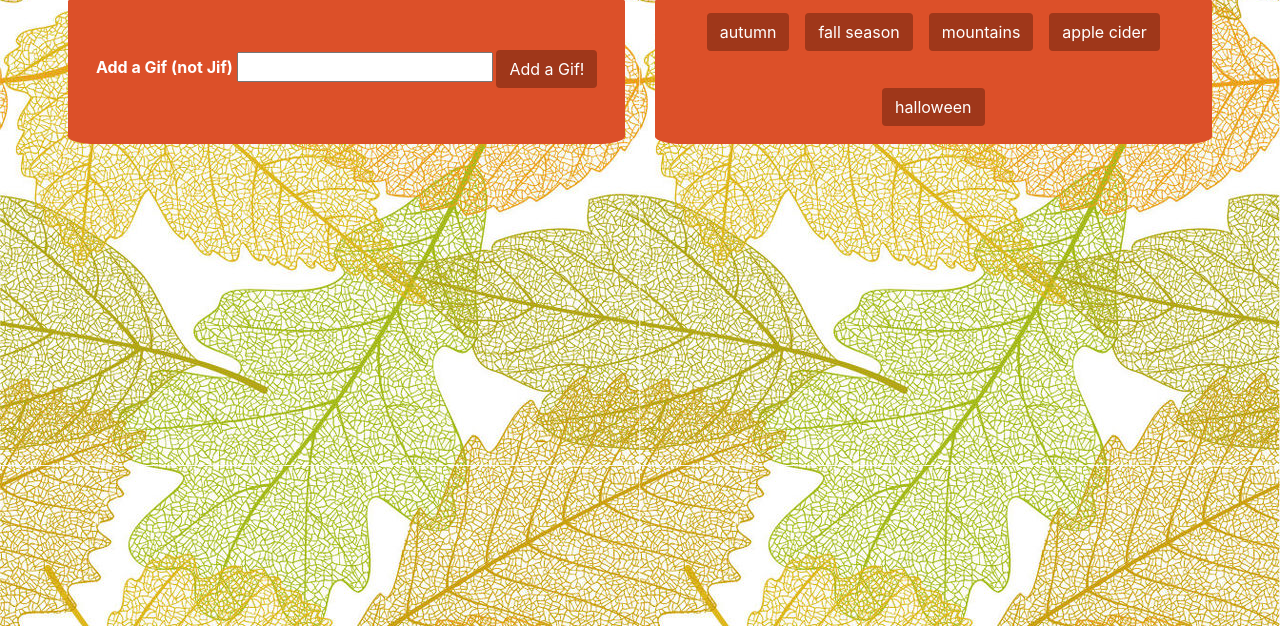
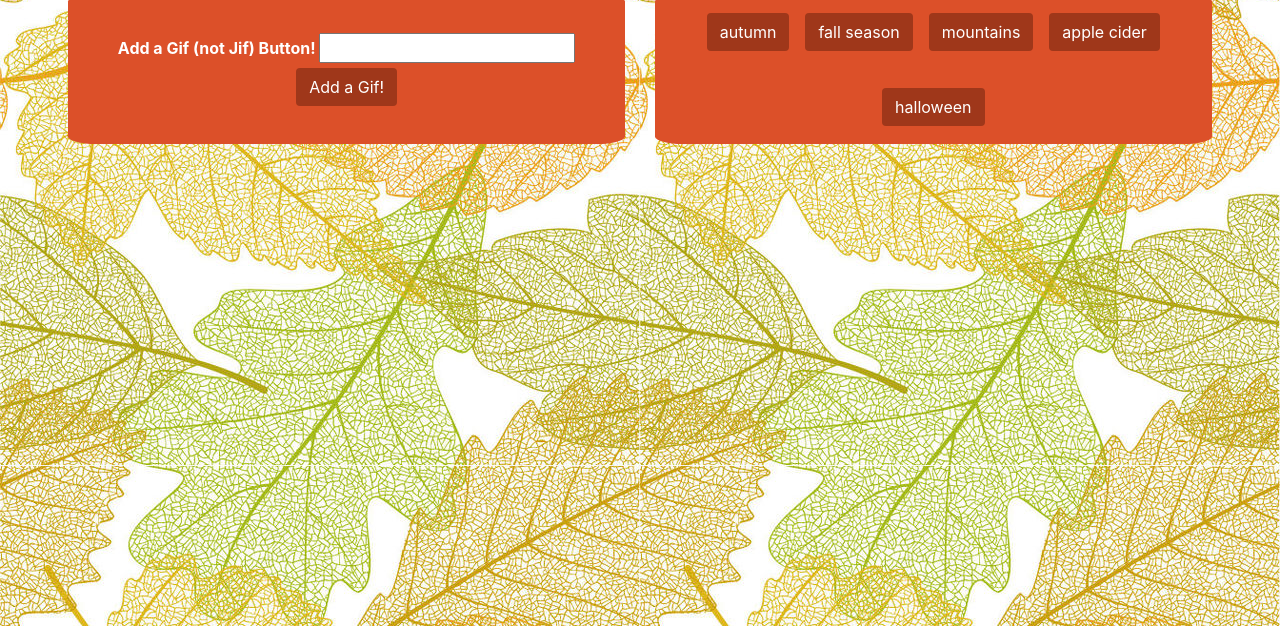
Before and after one commit to btdrizzle/GifsNotJifs, a plain HTML site: page index.html in a window 1280 px wide. Shown: the part 174-800 px from the top of the page. Drawn offline with nearby package versions, Linux system fonts and the light colour scheme.

Commit message:
final update

```diff
--- a/assets/javascript/gif.js
+++ b/assets/javascript/gif.js
@@ -27,11 +27,9 @@ function displayThoseGifs() {
     var giffy = $.get(queryUrl);
     var gifNum = parseInt($(this).attr('data-gifSet'));
     giffy.done(function (response) {
-        console.log(response.data);
-        console.log(gifNum);
         for(i = gifNum;i < (gifNum + 10);i++) {
 
-            console.log(response.data[i]);
+
             var newDiv = $('<div>');
             var newImg = $('<img>');
             var newP = $('<p>');
--- a/index.html
+++ b/index.html
@@ -25,7 +25,7 @@
             <div class="col-md-6">
                 <div id="make-button" class="text-center container d-flex align-items-center justify-content-center">
                     <form id="addGifs">
-                        <label for="user-input">Add a Gif (not Jif)</label>
+                        <label for="user-input">Add a Gif (not Jif) Button!</label>
                         <input type="text" id="user-input">
                         <input id="add-topic" type="submit" value="Add a Gif!" class="btn">
                     </form>
```
